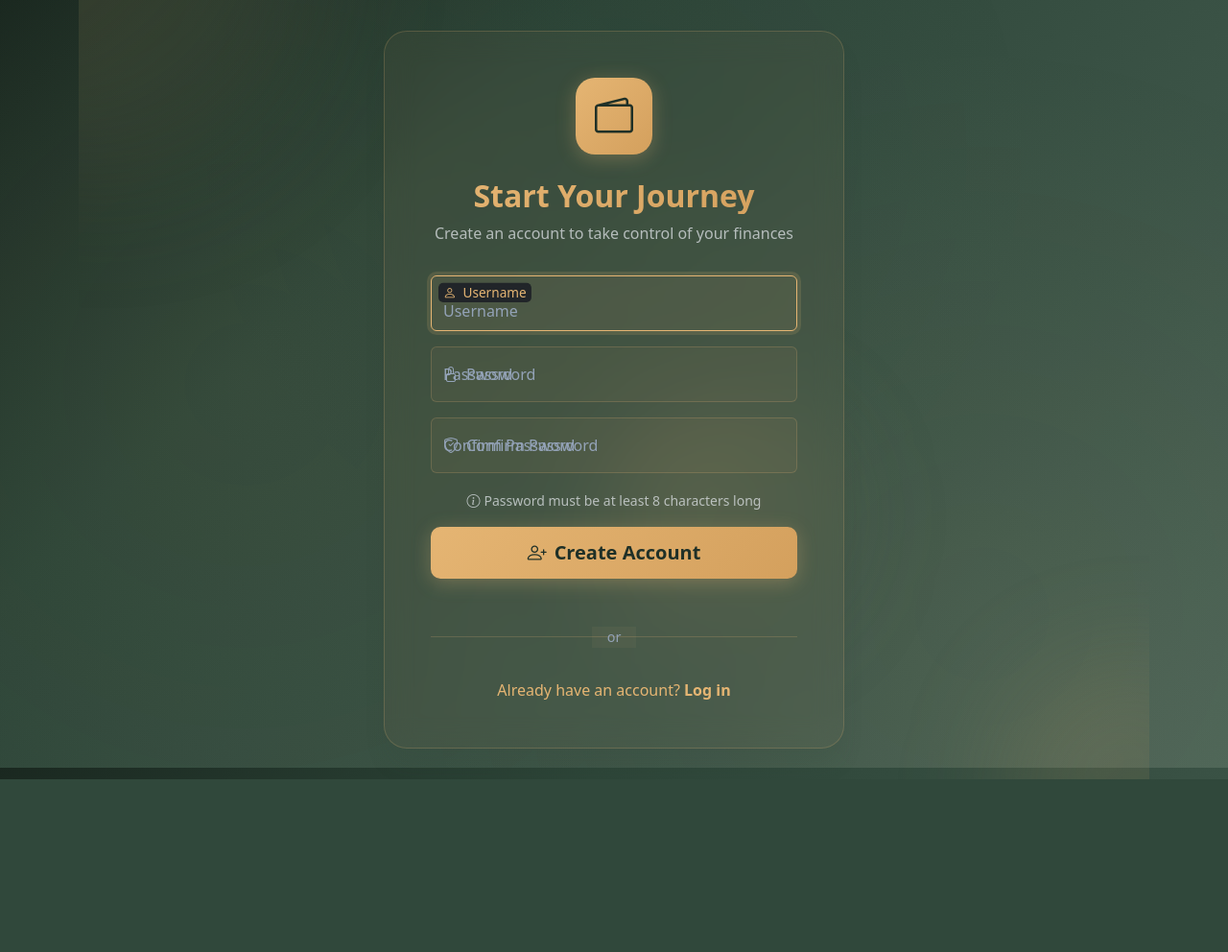
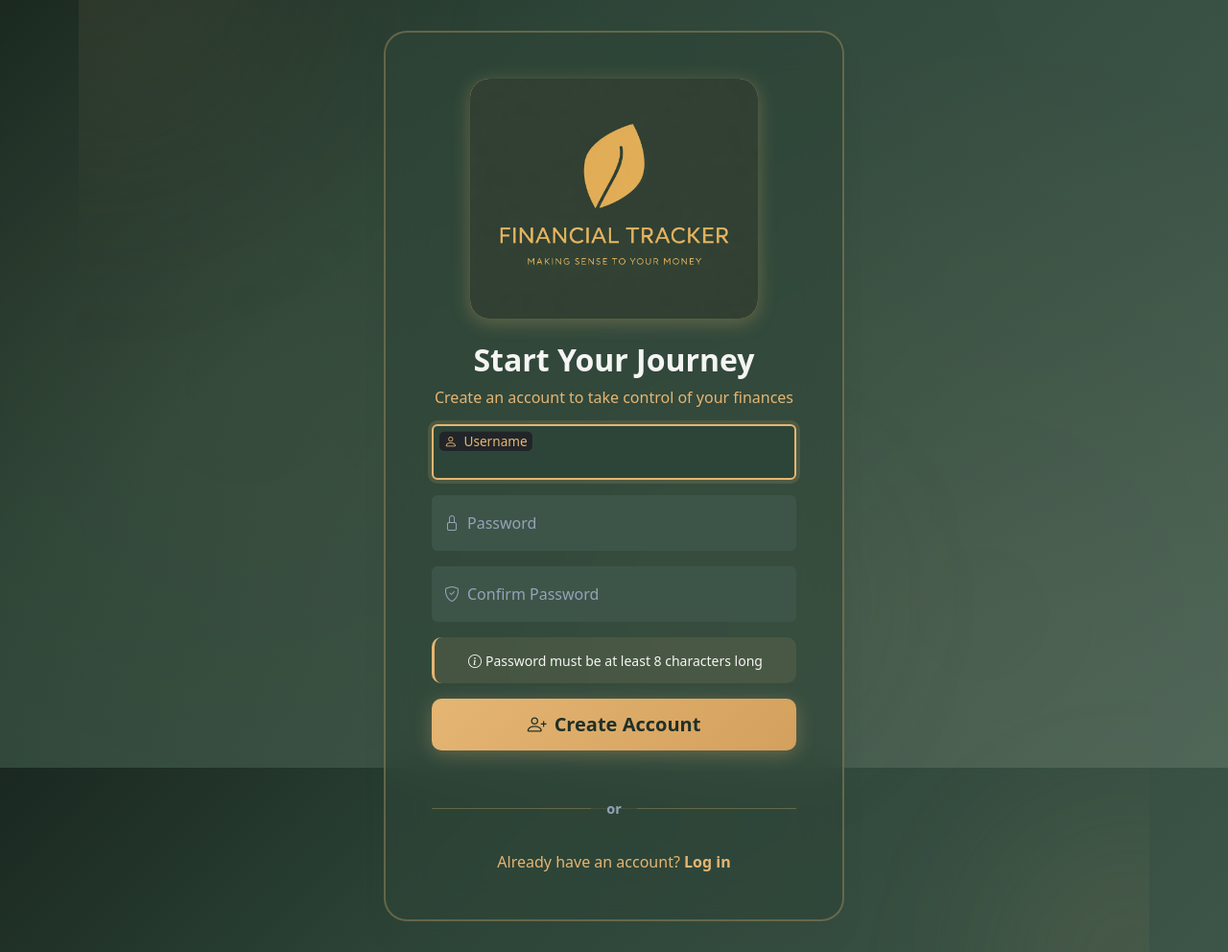
Before and after one commit to The1Dali/WebFinance, a Flask app: page /register in a window 1280 px wide. Shown: the whole page at 96% size. Before the commit the page ends 812 px from the top, so only its background shows below. Run offline with Flask 3, Linux system fonts and the light colour scheme; some libraries are stand-ins or nearby versions.

Commit message:
Final Polished Design

```diff
--- a/static/styles.css
+++ b/static/styles.css
@@ -308,9 +304,9 @@ main {
 }
 
 .auth-card {
-    background: rgba(229, 181, 115, 0.05) !important;
-    backdrop-filter: blur(15px);
-    border: 1px solid rgba(229, 181, 115, 0.2) !important;
+    background: var(--card-bg) !important;
+    backdrop-filter: blur(20px);
+    border: 2px solid var(--border-accent) !important;
     border-radius: var(--radius-xl);
     padding: 3rem;
     width: 100%;
@@ -341,12 +337,13 @@ main {
     display: inline-flex;
     align-items: center;
     justify-content: center;
-    width: 80px;
-    height: 80px;
+    width: 300px;
+    height: 250px;
     background: var(--accent-gradient) !important;
     border-radius: 20px;
     margin-bottom: 1.5rem;
     box-shadow: var(--shadow-gold);
+    overflow: hidden;
 }
 
 .logo-container i {
@@ -354,47 +351,66 @@ main {
     color: var(--forest-green-dark) !important;
 }
 
+.logo-container img {
+    width: 400px;
+    height: 300px;
+    object-fit: cover;
+    border-radius: 20px;
+}
+
 .auth-header h1 {
     font-size: 2rem;
     font-weight: 700;
     margin-bottom: 0.5rem;
-    background: var(--accent-gradient);
-    -webkit-background-clip: text;
-    -webkit-text-fill-color: transparent;
-    background-clip: text;
+    color: var(--text-primary) !important;
 }
 
 .auth-header p {
     font-size: 1rem;
     margin-bottom: 0;
-    color: var(--text-secondary);
+    color: var(--text-secondary) !important;
 }
 
 .auth-form {
     margin-bottom: 1.5rem;
 }
 
-.form-floating > .form-control {
-    background: rgba(229, 181, 115, 0.05) !important;
-    border: 1px solid rgba(229, 181, 115, 0.2) !important;
+.auth-form .form-floating {
+    margin-bottom: 1rem;
+}
+
+.auth-form .form-floating > .form-control {
+    background: var(--bg-tertiary) !important;
+    border: 2px solid var(--border-color) !important;
     color: var(--text-primary) !important;
     transition: all 0.3s ease;
+    padding: 1rem 0.75rem;
+    height: calc(3.5rem + 2px);
 }
 
-.form-floating > .form-control:focus {
-    background: rgba(229, 181, 115, 0.08) !important;
+.auth-form .form-floating > .form-control::placeholder {
+    color: transparent !important;
+}
+
+.auth-form .form-floating > .form-control:focus {
+    background: var(--bg-secondary) !important;
     border-color: var(--golden-beige) !important;
     box-shadow: 0 0 0 0.25rem rgba(229, 181, 115, 0.15) !important;
     color: var(--text-primary) !important;
 }
 
-.form-floating > label {
+.auth-form .form-floating > label {
     color: var(--text-muted) !important;
+    font-weight: 500;
+    padding: 1rem 0.75rem;
+    transition: all 0.3s ease;
 }
 
-.form-floating > .form-control:focus ~ label,
-.form-floating > .form-control:not(:placeholder-shown) ~ label {
+.auth-form .form-floating > .form-control:focus ~ label,
+.auth-form .form-floating > .form-control:not(:placeholder-shown) ~ label {
     color: var(--golden-beige) !important;
+    transform: scale(0.85) translateY(-0.5rem) translateX(0.15rem);
+    opacity: 1;
 }
 
 .form-check-input:checked {
@@ -419,16 +435,17 @@ main {
     left: 0;
     right: 0;
     height: 1px;
-    background: rgba(229, 181, 115, 0.2);
+    background: var(--border-accent);
 }
 
 .auth-divider span {
     position: relative;
     display: inline-block;
     padding: 0 1rem;
-    background: rgba(229, 181, 115, 0.05);
-    color: var(--text-muted);
+    background: var(--card-bg);
+    color: var(--text-muted) !important;
     font-size: 0.9rem;
+    font-weight: 600;
 }
 
 .auth-footer {
@@ -437,22 +454,32 @@ main {
 
 .auth-footer p {
     margin: 0;
-    color: var(--text-secondary);
+    color: var(--text-secondary) !important;
+    font-weight: 500;
 }
 
 .signup-link {
     color: var(--golden-beige) !important;
     text-decoration: none;
-    font-weight: 600;
+    font-weight: 700;
     transition: color 0.3s ease;
 }
 
 .signup-link:hover {
     color: var(--golden-beige-light) !important;
+    text-decoration: underline;
 }
 
 .password-requirements {
     border-radius: var(--radius-md);
+    background: var(--bg-accent);
+    padding: 0.75rem;
+    border-left: 3px solid var(--golden-beige);
+}
+
+.password-requirements small {
+    color: var(--text-primary) !important;
+    font-weight: 500;
 }
 
 /* Auth Decorative Elements */
@@ -464,13 +491,14 @@ main {
     height: 100%;
     pointer-events: none;
     overflow: hidden;
+    z-index: 1;
 }
 
 .decoration-circle {
     position: absolute;
     border-radius: 50%;
-    background: linear-gradient(135deg, rgba(229, 181, 115, 0.2), rgba(45, 69, 56, 0.2));
-    filter: blur(60px);
+    background: linear-gradient(135deg, rgba(229, 181, 115, 0.15), rgba(45, 69, 56, 0.15));
+    filter: blur(80px);
     animation: float 20s infinite ease-in-out;
 }
 
--- a/templates/layout.html
+++ b/templates/layout.html
@@ -178,7 +178,7 @@
 
                                 <!-- Current Budget Status -->
                                 <div id="currentBudgetStatus" class="mb-4 d-none">
-                                    <div class="card bg-dark border-secondary">
+                                    <div class="card border-secondary">
                                         <div class="card-body">
                                             <h6 class="card-title mb-3">Current Month Status</h6>
                                             <div class="d-flex justify-content-between mb-2">
--- a/templates/login.html
+++ b/templates/login.html
@@ -8,8 +8,8 @@
 <div class="auth-container">
     <div class="auth-card">
         <div class="auth-header">
-            <div class="logo-container">
-                <i class="bi bi-wallet2"></i>
+            <div class="logo-container mb-3">
+                <img src="static/full-logo.png" alt="logo">
             </div>
             <h1>Welcome Back</h1>
             <p class="text-muted">Sign in to manage your finances</p>
@@ -26,7 +26,7 @@
             </div>
 
             <button class="btn btn-primary w-100 btn-lg mb-3" type="submit">
-                <i class="bi bi-box-arrow-in-right me-2"></i>Sign In
+                <i class="bi bi-box-arrow-in-right me-2"></i>Log In
             </button>
         </form>
 
--- a/templates/register.html
+++ b/templates/register.html
@@ -7,9 +7,9 @@
 {% block main %}
 <div class="auth-container">
     <div class="auth-card">
-        <div class="auth-header">
+        <div class="auth-header mb-3">
             <div class="logo-container">
-                <i class="bi bi-wallet2"></i>
+                <img src="static/full-logo.png" alt="logo">
             </div>
             <h1>Start Your Journey</h1>
             <p class="text-muted">Create an account to take control of your finances</p>
```
Also changed, not shown: other parts of static/styles.css (+2 -87 lines), static/full-logo.png (added).
